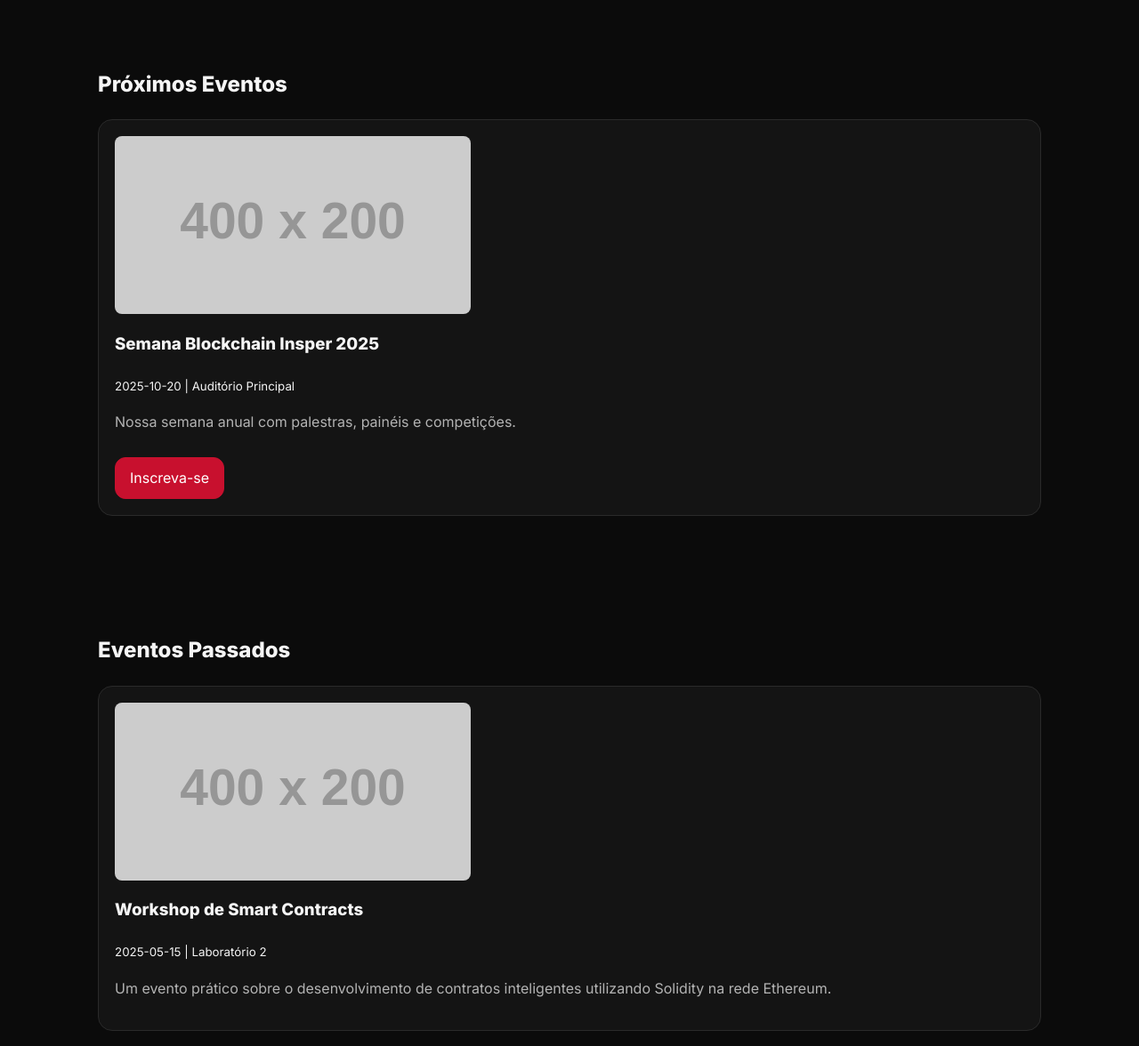
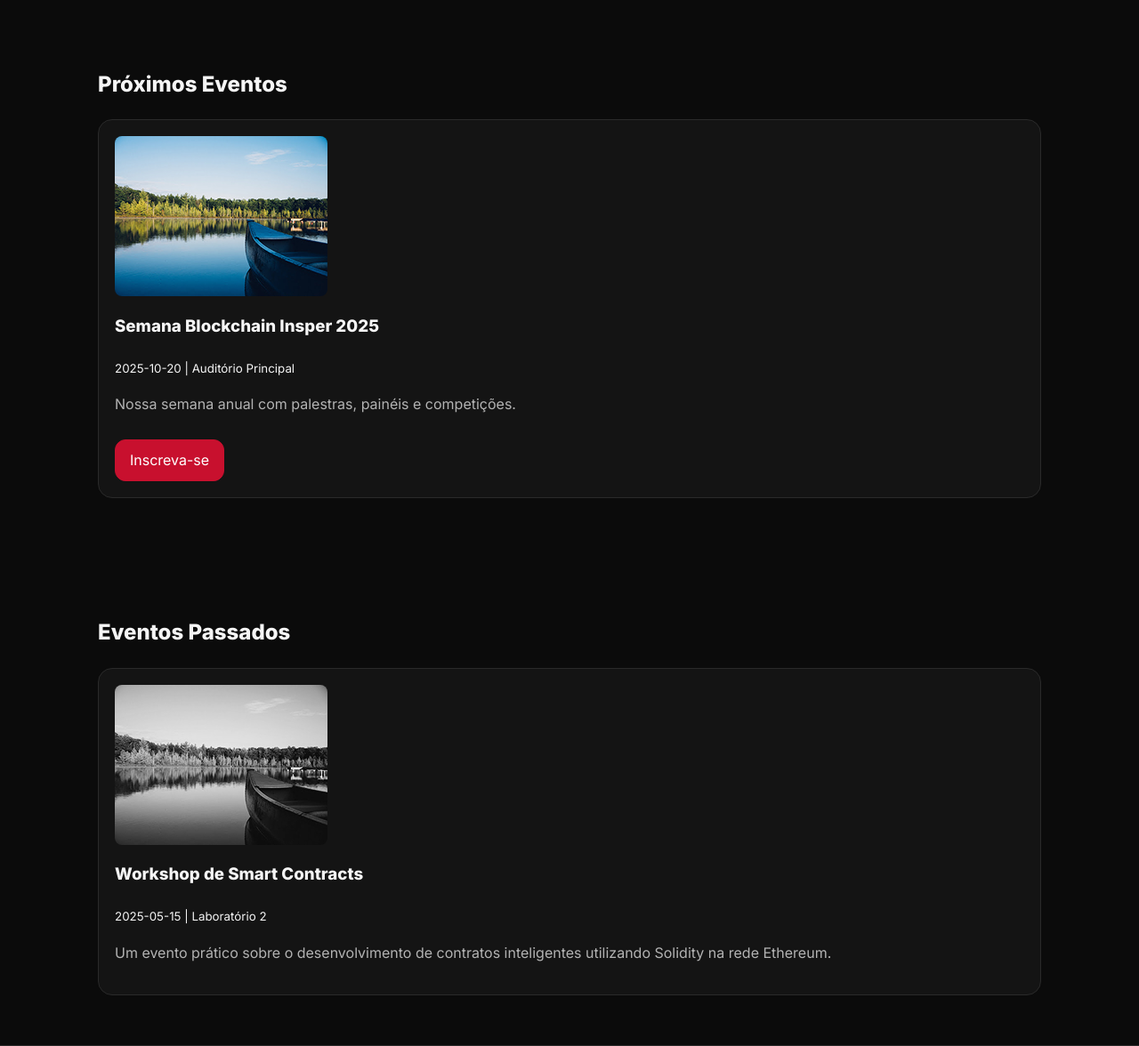
Before and after one commit to isavrodrigues/blockchain-back, a Flask app: page /eventos in a window 1280 px wide. Shown: the part 65-1241 px from the top of the page at 89% size. Run offline with Flask 3, Linux system fonts and the light colour scheme; grey boxes labelled with a size stand in for pictures from a placeholder-image service; some libraries are stand-ins or nearby versions.

Commit message:
imagem na pagina de eventos

```diff
--- a/templates/eventos.html
+++ b/templates/eventos.html
@@ -8,7 +8,7 @@
       <div class="grid cols-3">
         {% for evento in futuros %}
         <div class="card">
-          <img src="{{ evento.imagem }}" alt="{{ evento.titulo }}" style="border-radius: 8px; margin-bottom: 12px;">
+          <img src="/static/images/teste.png" alt="{{ evento.titulo }}" style="border-radius: 8px; margin-bottom: 12px;">
           <h3>{{ evento.titulo }}</h3>
           <p><small>{{ evento.data }} | {{ evento.local }}</small></p>
           <p style="color:var(--muted)">{{ evento.descricao }}</p>
@@ -29,7 +29,7 @@
           <div class="grid cols-3">
             {% for evento in passados %}
             <div class="card">
-              <img src="{{ evento.imagem }}" alt="{{ evento.titulo }}" style="border-radius: 8px; margin-bottom: 12px; filter: grayscale(1);">
+              <img src="/static/images/teste.png" alt="{{ evento.titulo }}" style="border-radius: 8px; margin-bottom: 12px; filter: grayscale(1);">
               <h3>{{ evento.titulo }}</h3>
               <p><small>{{ evento.data }} | {{ evento.local }}</small></p>
               <p style="color:var(--muted)">{{ evento.descricao }}</p>
```
Also changed, not shown: static/images/teste.png (added).
